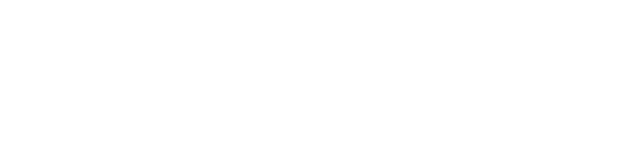
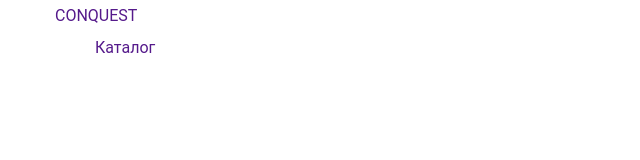
Before and after one commit to avstreetc/WebClock, a plain HTML site: page index.html in a window 1280 px wide. Shown: the whole page, without its empty margins (0-640 px from the left). Drawn offline with Linux system fonts and the light colour scheme; files that its build step writes are made by us from their sources.

Commit message:
Добавлено начало меню

```diff
--- a/assets/css/style.css
+++ b/assets/css/style.css
@@ -35,12 +35,13 @@ body {
     line-height: 1;
     font-size: 16px;
     color: black;
+    font-family: Roboto;
 }
 .wrapper {
     min-height: 100%;
     overflow: hidden;
 }
 ._container {
-    max-width: 1268px;
+    max-width: 1170px;
     margin: 0px auto;
 }
--- a/index.html
+++ b/index.html
@@ -3,14 +3,33 @@
     <head>
         <meta charset="utf-8">
         <meta http-equiv="X-UA-Compatible" content="IE=edge">
+
+         <!-- шрифты Roboto,..., -->
+        <link href="https://fonts.googleapis.com/css?family=Roboto:100,300,regular,500,700&display=swap"stylesheet" />
+
         <title>Магазин часов</title>
         <meta name="viewport" content="width=device-width, initial-scale=1">
-        <link rel="stylesheet" href="css/style.css">
+        <link rel="stylesheet" href="assets/css/style.css">
     </head>
     <body>
         <div class="wrapper">
+            <header class="header">
+                <div class="header_container _container">
+                    <a href="" class="header_logo">
+                        CONQUEST
+                    </a>
+                    <nav class="header_menu menu">
+                        <ul class="menu_list">
+                            <li class="menu_item">
+                                <a href="" class="menu_link">Каталог</a>
+                            </li>
+                        </ul>
+                    </nav>
+                </div>
+            </header>
+        </div>
 
-        </div>
+
         <script src="js/script.js"></script>
     </body>
 </html>
```
